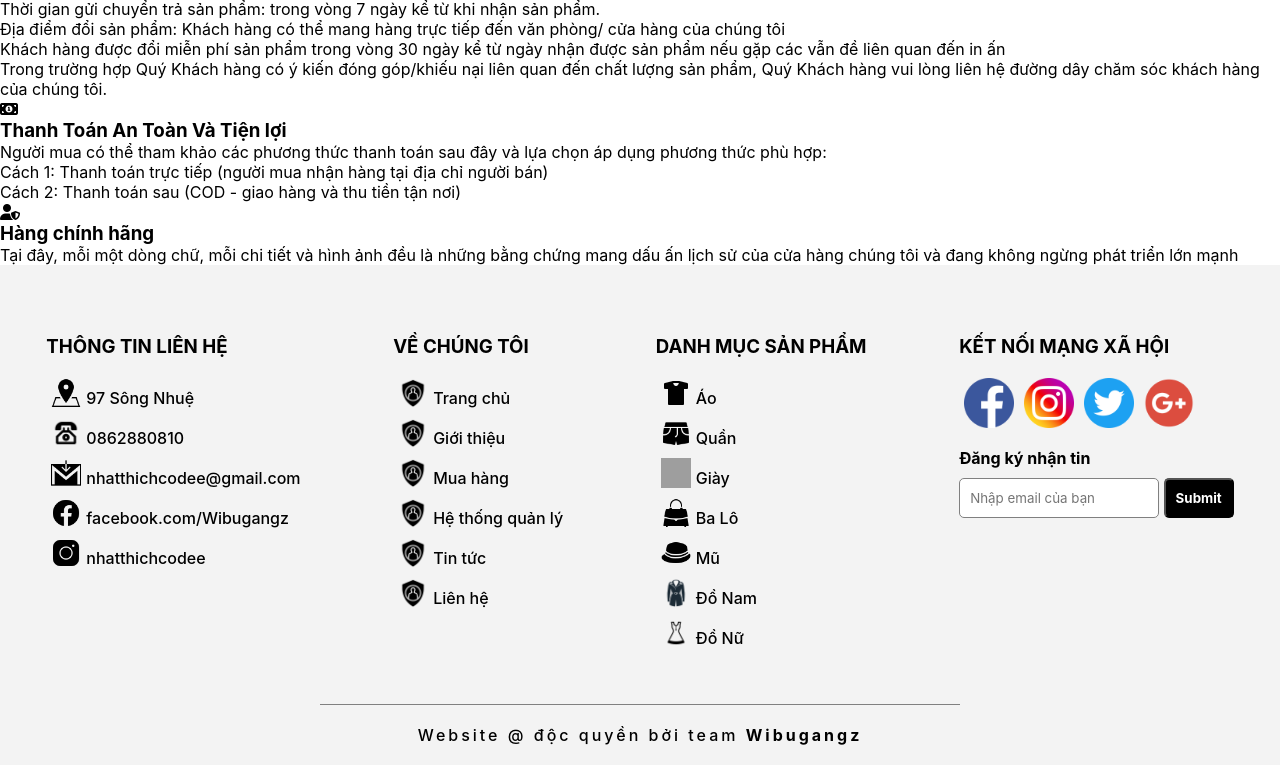
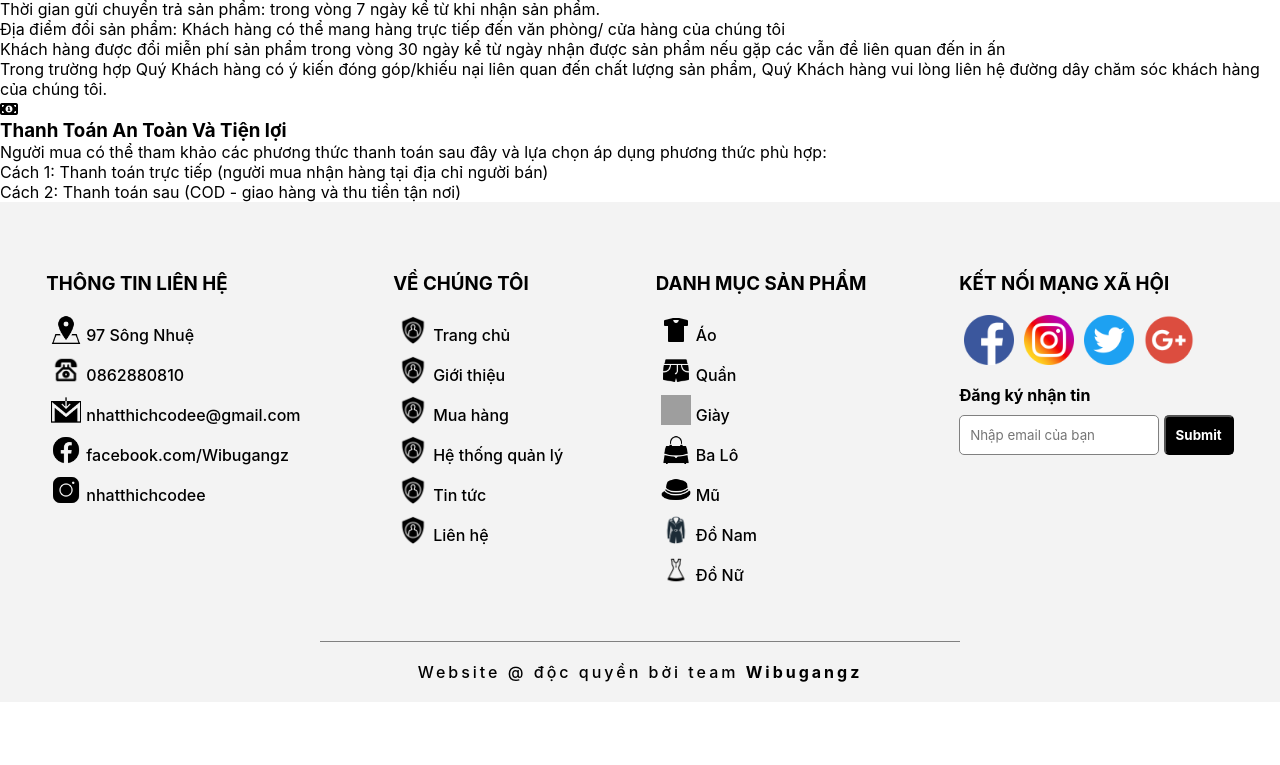
Before and after one commit to VuHuuQuocBao/Distributed-Software, a PHP site: page /GioiThieu.php in a window 1280 px wide. Shown: the part 1067-1832 px from the top of the page. After the commit the page ends 1749 px from the top, so only its background shows below. Run offline with PHP 8.4, Linux system fonts and the light colour scheme; data comes from the database, SQL or seed files in the repository; data that the repository does not hold is empty; some libraries are stand-ins or nearby versions; grey boxes are pictures that could not be loaded.

Commit message:
capnhatgioithieu

```diff
--- a/src/GioiThieu.php
+++ b/src/GioiThieu.php
@@ -88,14 +88,7 @@ require('Widget/scroll.php');
                         Cách 1: Thanh toán trực tiếp (người mua nhận hàng tại địa chỉ người bán)<br>
                         Cách 2: Thanh toán sau (COD - giao hàng và thu tiền tận nơi)<br></p>
                 </div>
-            </div>
-            <div class="col d-f">
-                <i class="fa-solid fa-user-shield icon-introduct"></i>
-                <div class="info">
-                    <h3>Hàng chính hãng</h3>
-                    <p>Tại đây, mỗi một dòng chữ, mỗi chi tiết và hình ảnh đều là những bằng chứng mang dấu ấn lịch sử của cửa hàng chúng tôi và đang không ngừng phát triển lớn mạnh<br>
-                </div>
-            </div>
+
         </div>
     </section>
 
```
